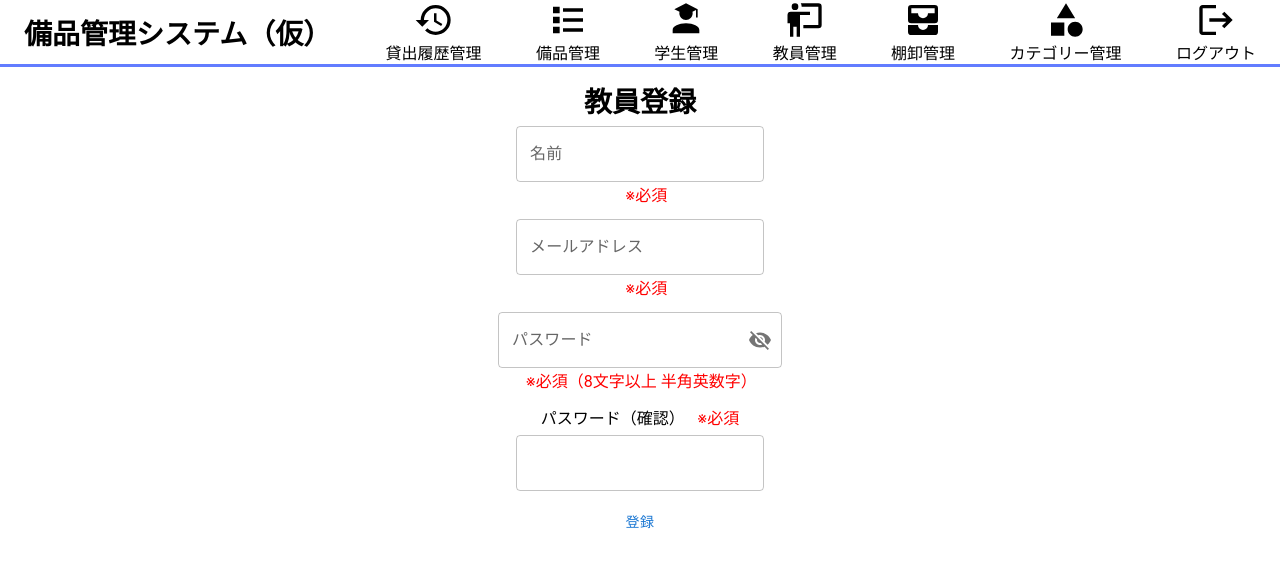
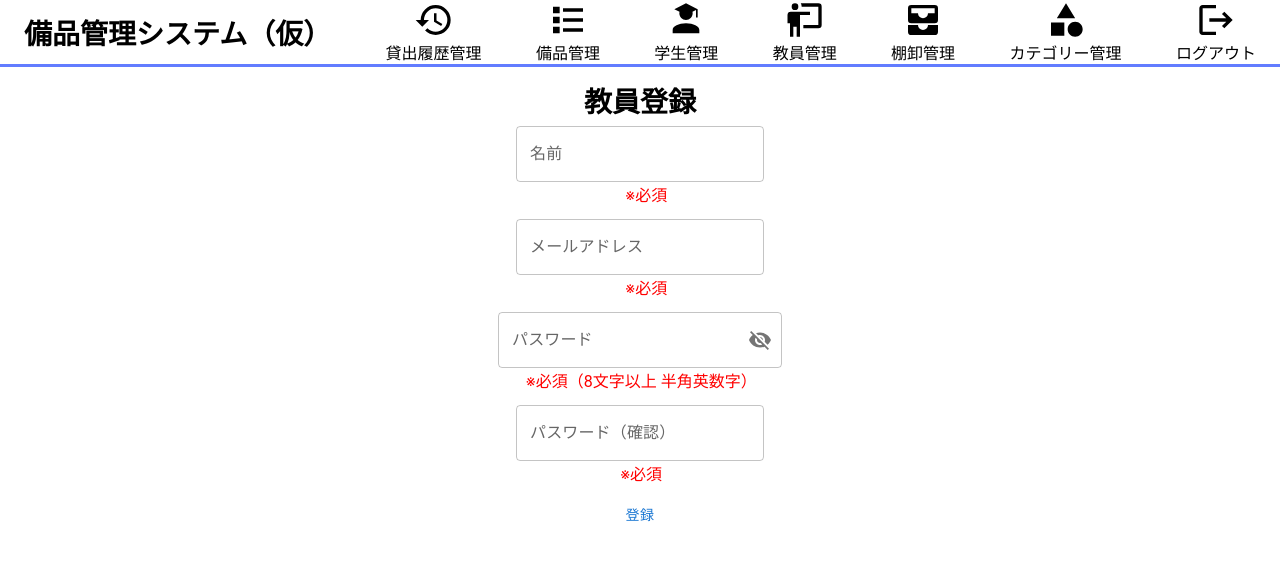
Before and after one commit to takumiTakahata/equipment_management_system, a React (Create React App) app in the folder app/: page /teacher_register in a window 1280 px wide. Shown: the top 568 px of the page. Built offline with nearby package versions, Linux system fonts and the light colour scheme.

Commit message:
パスワード（確認）の入力欄修正

```diff
--- a/app/src/components/teacher_register.tsx
+++ b/app/src/components/teacher_register.tsx
@@ -143,13 +143,12 @@ function TeacherRegister() {
             </FormControl>
           </div>
 
-          <div className="passch_container">
-            <p className="passch_title">パスワード（確認）</p>
-            <p className="required_txt">※必須</p>
-          </div>
           <div className="passch_input">
+            <FormControl variant="outlined">
+              <InputLabel>パスワード（確認）</InputLabel>
               <OutlinedInput
                 id="outlined-adornment-password_c"
+                label="パスワード（確認）"
                 type="password"
                 {...register("check_password", {
                   required: "パスワード（確認用）を入力してください",
@@ -158,12 +157,17 @@ function TeacherRegister() {
                   },
                 })}
               />
+              {errorFlg ? (
                 <ErrorMessage
                   errors={errors}
                   name="check_password"
                   as="p"
                   className="error_message"
                 />
+              ) : (
+                <p className="required_txt">※必須</p>
+              )}
+            </FormControl>
           </div>
           <Button type="submit">登録</Button>
         </form>
```
Lines whose indentation alone changed are shown as unchanged.
